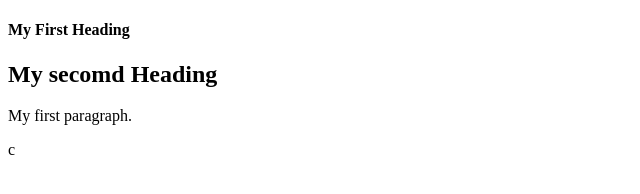
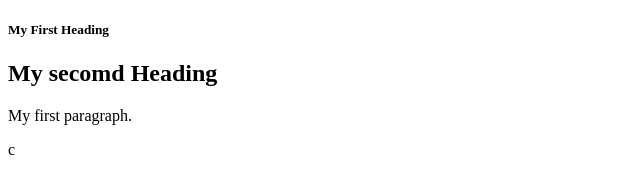
Before and after one commit to leena991188/GitandGithubDemo, a plain HTML site: page index.html in a window 1280 px wide. Shown: the full height of the page, 0-640 px from the left. Drawn offline with Linux system fonts and the light colour scheme.

Commit message:
the changes

```diff
--- a/index.html
+++ b/index.html
@@ -2,7 +2,7 @@
 <html>
 <body>
 
-<h4>My First Heading</h4>
+<h5>My First Heading</h5>
 <h2>My secomd Heading</h1>
 
 
```
